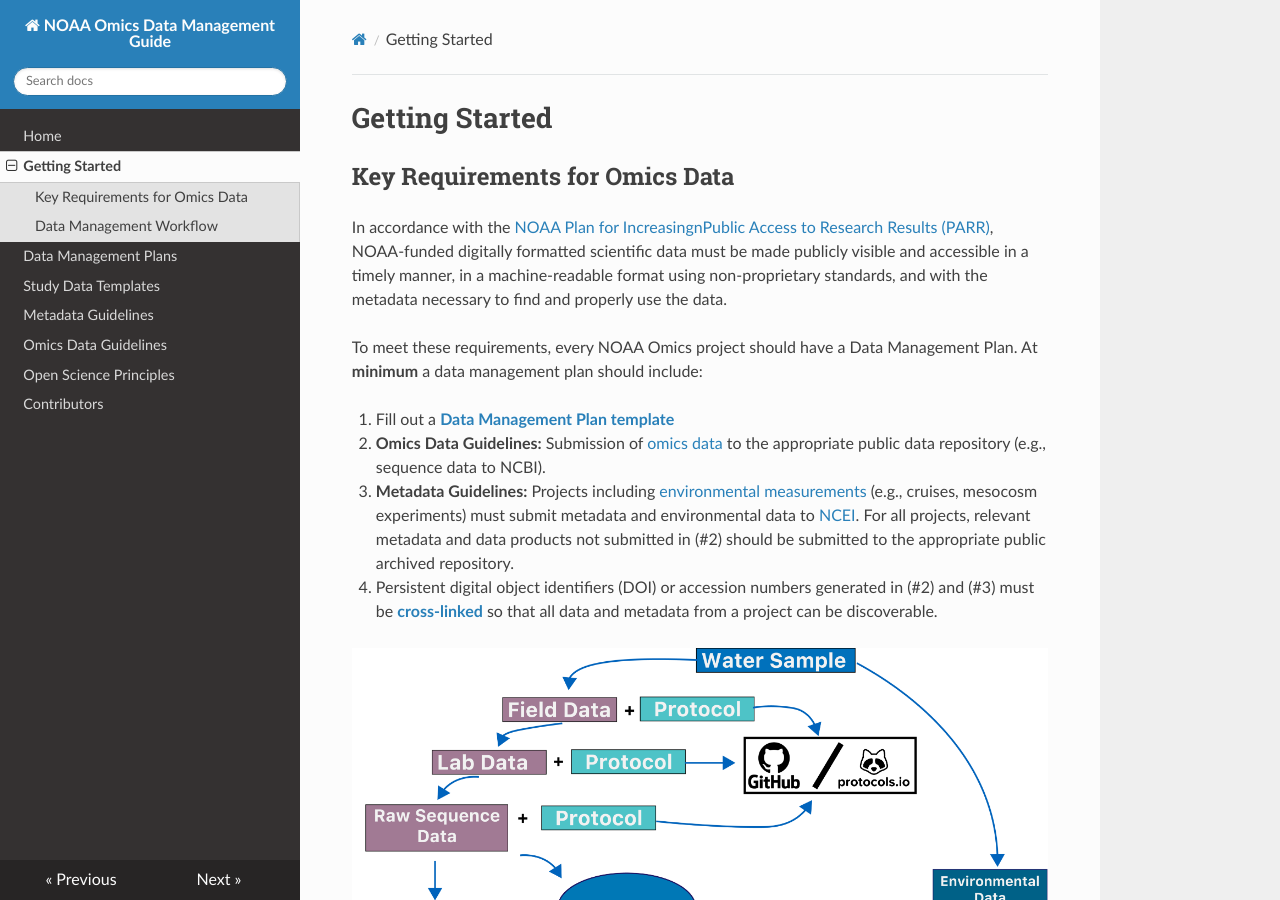
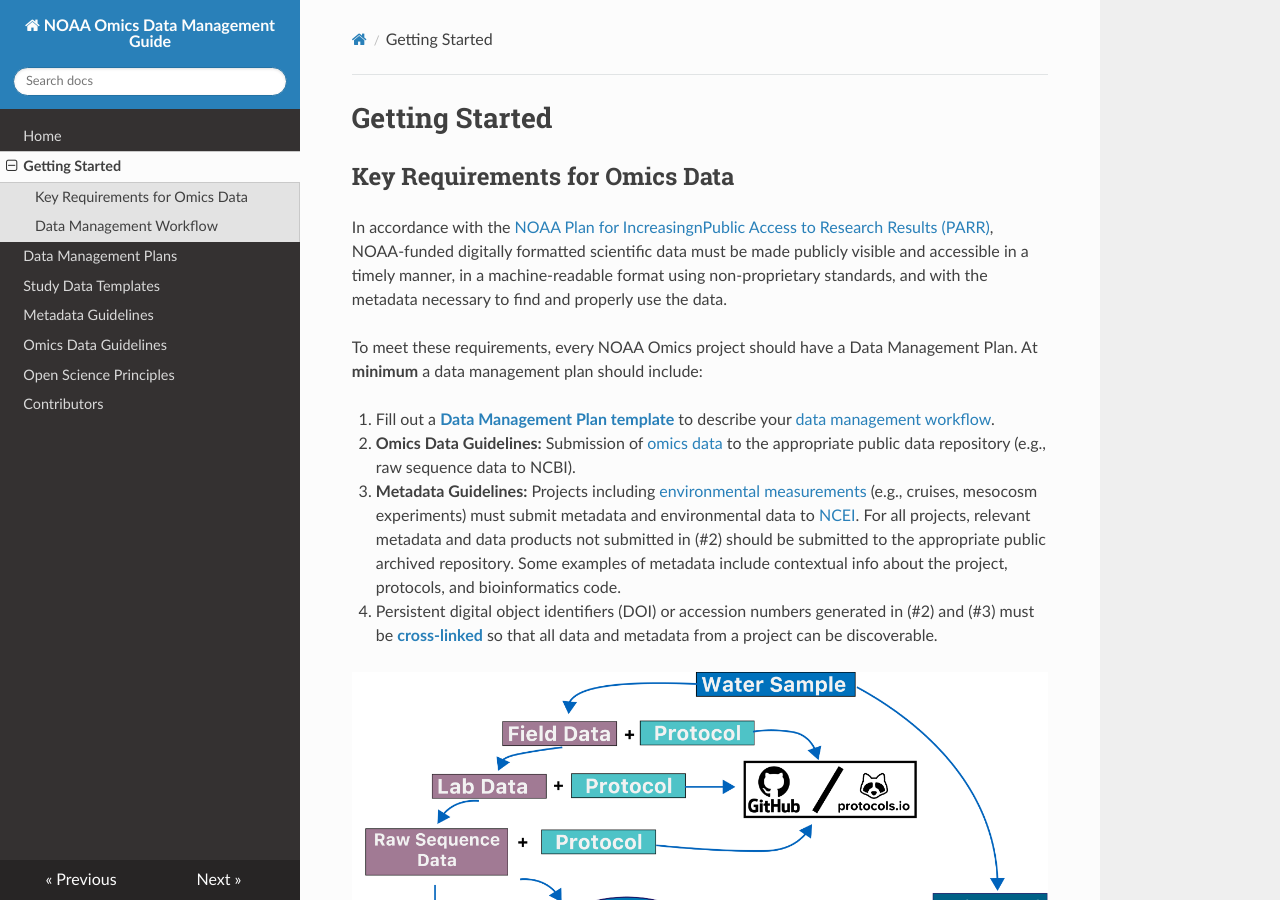
Before and after one commit to NOAA-Omics/noaa-omics-dmg, an MkDocs documentation site: the page built from docs/getting-started.md, in a window 1280 px wide and 900 px high. Built offline with MkDocs 1.6.1, drawn with Linux system fonts in a browser that asks for light colours; nearby versions of some CDN libraries.

Commit message:
Update getting-started.md

```diff
--- a/docs/getting-started.md
+++ b/docs/getting-started.md
@@ -7,9 +7,9 @@ In accordance with the [NOAA Plan for IncreasingnPublic Access to Research Resul
 
 To meet these requirements, every NOAA Omics project should have a Data Management Plan. At **minimum** a data management plan should include:
 
-1. Fill out a **[Data Management Plan template](https://noaa-omics-dmg.readthedocs.io/en/latest/study-data-templates.html)**
-2. **Omics Data Guidelines:** Submission of [omics data](https://noaa-omics-dmg.readthedocs.io/en/latest/omics-data-guidelines.html) to the appropriate public data repository (e.g., sequence data to NCBI).
-3. **Metadata Guidelines:** Projects including [environmental measurements](https://noaa-omics-dmg.readthedocs.io/en/latest/metadata-guidelines.html#submitting-metadata-and-environmental-data-to-repositories) (e.g., cruises, mesocosm experiments) must submit metadata and environmental data to [NCEI](https://www.ncei.noaa.gov/). For all projects, relevant metadata and data products not submitted in (#2) should be submitted to the appropriate public archived repository.
+1. Fill out a **[Data Management Plan template](https://noaa-omics-dmg.readthedocs.io/en/latest/study-data-templates.html)** to describe your [data management workflow](https://noaa-omics-dmg.readthedocs.io/en/latest/getting-started#data-management-workflow.html).
+2. **Omics Data Guidelines:** Submission of [omics data](https://noaa-omics-dmg.readthedocs.io/en/latest/omics-data-guidelines.html) to the appropriate public data repository (e.g., raw sequence data to NCBI).
+3. **Metadata Guidelines:** Projects including [environmental measurements](https://noaa-omics-dmg.readthedocs.io/en/latest/metadata-guidelines.html#submitting-metadata-and-environmental-data-to-repositories) (e.g., cruises, mesocosm experiments) must submit metadata and environmental data to [NCEI](https://www.ncei.noaa.gov/). For all projects, relevant metadata and data products not submitted in (#2) should be submitted to the appropriate public archived repository. Some examples of metadata include contextual info about the project, protocols, and bioinformatics code.
 4. Persistent digital object identifiers (DOI) or accession numbers generated in (#2) and (#3) must be **[cross-linked](https://noaa-omics-dmg.readthedocs.io/en/latest/omics-data-guidelines#archiving-and-cross-linking)** so that all data and metadata from a project can be discoverable.
 
 ![DMG fig](assets/20240126_mermaid_eDNA_workflow.png)
```
